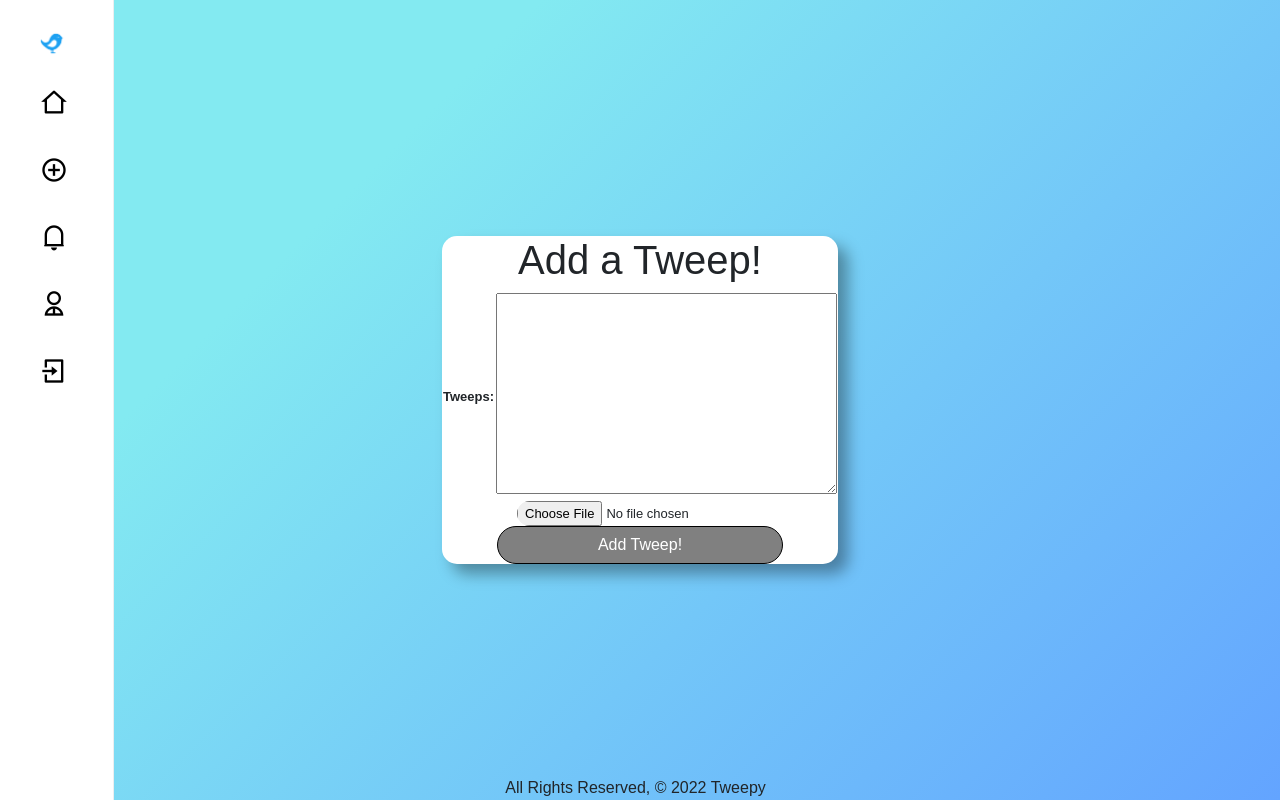
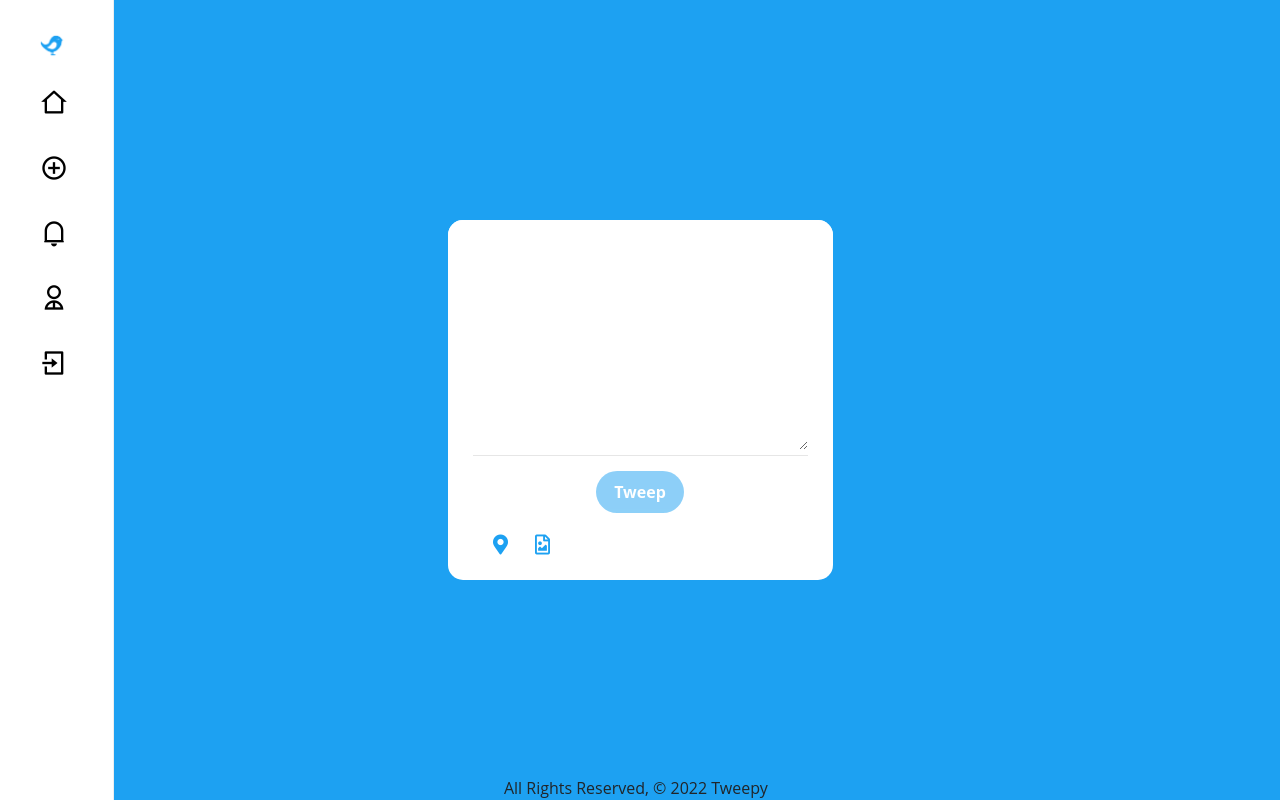
Before and after one commit to coltonsaywhatt/Tweepy, a Django app: page /tweeps/create/ in a window 1280 px wide. Run offline with Django 4.2, Linux system fonts and the light colour scheme; lists and menus that the app fills with data are empty; parts of the project's set-up code (start-up, migrations or seed data) failed here and were passed over; some libraries are stand-ins or nearby versions.

Commit message:
fixed css for adding a tweet and changed max size for rendering images uploaded

```diff
--- a/main_app/static/css/style.css
+++ b/main_app/static/css/style.css
@@ -1,18 +1,5 @@
 * {
 	box-sizing: border-box;
-}
-
-body {
-    margin: 0;
-    font-family: Montserrat, sans-serif;
-    display: flex;
-    align-items: center;
-    justify-content: center;
-    flex-direction: column;
-    min-height: 100vh;
-    margin: 0;
-    background-color: #63a4ff;
-    background-image: linear-gradient(315deg, #63a4ff 0%, #83eaf1 74%);
 }
 
 .navbar-custom {
@@ -182,7 +169,6 @@ body {
     margin: auto;
     border-radius: 15px;
     text-align: center;
-    box-shadow: 10px 10px 15px rgb(0 0 0 / 35%);
     align-items: center;
 }
 
@@ -297,3 +283,193 @@ body {
     bottom: 0;
     position: fixed;
 }
+
+@import url('https://fonts.googleapis.com/css2?family=Open+Sans:wght@400;600;700&display=swap');
+*{
+  margin: 0;
+  padding: 0;
+  box-sizing: border-box;
+  font-family: 'Open Sans', sans-serif;
+}
+body{
+  display: flex;
+  align-items: center;
+  justify-content: center;
+  min-height: 100vh;
+  background: #1da1f2;
+}
+::selection{
+  color: #fff;
+  background: #1da1f2;
+}
+.wrapper{
+  background: #fff;
+  max-width: 475px;
+  width: 100%;
+  border-radius: 15px;
+  padding: 25px 25px 15px 25px;
+}
+.input-box{
+  padding-top: 10px;
+  border-bottom: 1px solid #e6e6e6;
+}
+.input-box .tweet-area{
+  position: relative;
+  overflow-y: auto;
+}
+.tweet-area::-webkit-scrollbar{
+  width: 0px;
+}
+.tweet-area .placeholder{
+  position: absolute;
+  margin-top: -3px;
+  font-size: 22px;
+  color: #98A5B1;
+  pointer-events: none;
+}
+.tweet-area .input{
+  outline: none;
+  font-size: 17px;
+  min-height: inherit;
+  word-wrap: break-word;
+  word-break: break-all;
+}
+.tweet-area .editable{
+  position: relative;
+  z-index: 5;
+}
+.tweet-area .readonly{
+  position: absolute;
+  top: 0;
+  left: 0;
+  z-index: -1;
+  color: transparent;
+  background: transparent;
+}
+.readonly .highlight{
+  background: #fd9bb0;
+}
+.input-box .privacy{
+  color: #1da1f2;
+  margin: 15px 0;
+  display: inline-flex;
+  align-items: center;
+  padding: 7px 10px;
+  border-radius: 50px;
+  cursor: pointer;
+  transition: background 0.2s ease;
+}
+.privacy:hover, .icons li:hover{
+  background: #e7f5fe;
+}
+.privacy i{
+  font-size: 18px;
+}
+.privacy span{
+  font-size: 15px;
+  font-weight: 600;
+  margin-left: 7px;
+}
+.bottom{
+  display: flex;
+  margin-top: 13px;
+  align-items: center;
+  justify-content: space-between;
+}
+.bottom .icons{
+  display: inline-flex;
+}
+.icons li{
+  list-style: none;
+  color: #1da1f2;
+  font-size: 20px;
+  margin: 0 2px;
+  height: 38px;
+  width: 38px;
+  cursor: pointer;
+  display: flex;
+  align-items: center;
+  justify-content: center;
+  border-radius: 50%;
+  transition: background 0.2s ease;
+}
+.image-upload {
+    position: relative;
+    cursor: pointer;
+}
+.image-upload .icons {
+    /* pointer-events: none; */
+}
+
+.image-upload input {
+    position: absolute;
+    opacity: 0;
+    width: 20px;
+    height: 30px;
+    left: 0;
+    right: 0;
+    margin: 0 auto;
+    cursor: pointer;
+}
+i {
+    cursor: pointer;
+}
+
+input[type=file], /* FF, IE7+, chrome (except button) */
+input[type=file]::-webkit-file-upload-button { /* chromes and blink button */
+    cursor: pointer;
+}
+
+.bottom .content{
+  display: flex;
+  align-items: center;
+  justify-content: center;
+}
+.bottom .counter{
+  color: #333;
+  display: none;
+  font-weight: 500;
+  margin-right: 15px;
+  padding-right: 15px;
+  border-right: 1px solid #aab8c2;
+}
+
+.bottom button.active{
+  opacity: 1;
+  pointer-events: auto;
+}
+.bottom button:hover{
+  background: #0d8bd9;
+}
+
+textarea {
+    border-style: none;
+}
+textarea:focus{
+    border-style: none;
+}
+
+.submit-btn input {
+  padding: 9px 18px;
+  border: none;
+  outline: none;
+  border-radius: 50px;
+  font-size: 16px;
+  font-weight: 700;
+  background: #1da1f2;
+  color: #fff;
+  cursor: pointer;
+  opacity: 0.5;
+  transition: background 0.2s ease;
+}
+
+.tweet-img-wrap img {
+    max-width: 450px;
+}
+
+.tweet-img-wrap {
+    justify-content: center;
+    align-content: center;
+    display: flex;
+    padding: 0;
+}
--- a/main_app/templates/base.html
+++ b/main_app/templates/base.html
@@ -12,6 +12,8 @@
     <link rel="stylesheet" type="text/css" href="{% static 'css/style.css' %}">
     <link href="https://stackpath.bootstrapcdn.com/font-awesome/4.7.0/css/font-awesome.min.css" rel="stylesheet" integrity="sha384-wvfXpqpZZVQGK6TAh5PVlGOfQNHSoD2xbE+QkPxCAFlNEevoEH3Sl0sibVcOQVnN" crossorigin="anonymous">
     <link href="https://cdn.jsdelivr.net/npm/remixicon@2.5.0/fonts/remixicon.css" rel="stylesheet">
+    <link rel="stylesheet" href="https://unicons.iconscout.com/release/v3.0.6/css/line.css">
+    <link rel="stylesheet" href="https://cdnjs.cloudflare.com/ajax/libs/font-awesome/5.15.3/css/all.min.css"/>
   </head>
   <body>
 
--- a/main_app/templates/main_app/tweep_form.html
+++ b/main_app/templates/main_app/tweep_form.html
@@ -1,21 +1,36 @@
 {% extends 'base.html' %}
+{% block content %}
 
-{% block content %}
 <div class="addtweep-container">
   {% if object %}
-    <h1>Edit <span class="teal-text">{{object.name}}</span></h1>
-  {% else %}
-    <h1>Add a Tweep!</h1>
+  <h1>
+    Edit <span class="teal-text">{{object.name}}</span>
+  </h1>
+
   {% endif %}
-  <form action="" enctype="multipart/form-data" method="POST">
+  <form action="" enctype="multipart/form-data" method="post">
     {% csrf_token %}
-    <table>
-      {{ form.as_table }}
-    </table>
-    <input type="file" name="photo-file">
-    <div class="addtweep-btn">
-      <input type="submit" value="Add Tweep!" class="btn">
+    <div class="wrapper">
+      <div class="input-box">
+        <div class="tweet-area">
+          {{ form.tweeps }}
+        </div>
+      </div>
+    </div>
+    <div class="submit-btn">
+      <input class="btn" type="submit" value="Tweep">
+    </div>
+    <div class="bottom">
+      <ul class="icons">
+        <li><i class="fas fa-map-marker-alt"></i></li>
+        <li>
+          <div class="image-upload">
+            <i class="far fa-file-image"></i> <input name="photo-file" type="file">
+          </div>
+        </li>
+      </ul>
     </div>
   </form>
 </div>
+
 {% endblock %}
```
Also changed, not shown: main_app/templates/tweeps/index.html (+3 -5 lines).
